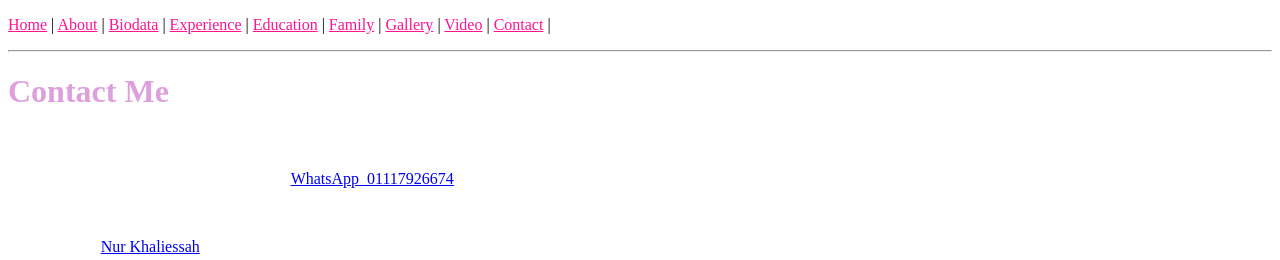
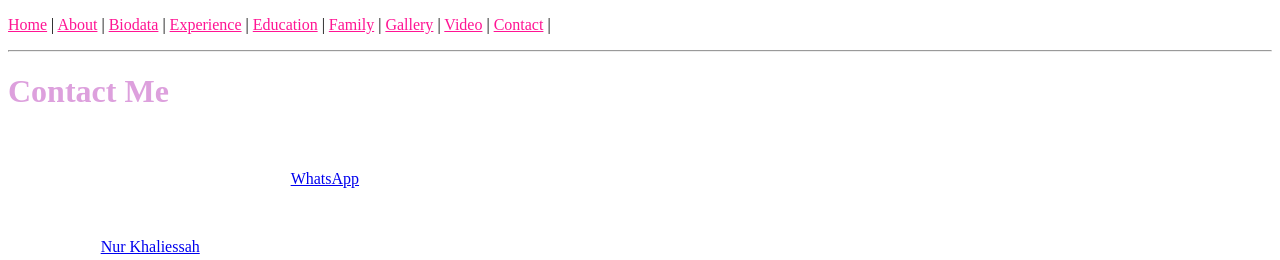
Before and after one commit to NurKhaliesah99/personal_project_website, a plain HTML site: page Contact.html in a window 1280 px wide. Shown: the top 260 px of the page. Drawn offline with Linux system fonts and the light colour scheme.

Commit message:
Update Contact.html

```diff
--- a/Contact.html
+++ b/Contact.html
@@ -29,7 +29,7 @@ body {
   <marquee width="200"><font color="white">You can contact me by the link that have given</marquee></font>
 <p><font color="white">
 	You can contact me via WhatsApp number:
-<font color="white"><a href="https://api.whatsapp.com/send?phone=01117926674&text=Hi">WhatsApp_01117926674</a>
+<font color="white"><a href="https://api.whatsapp.com/send?phone=601117926674&text=Hi">WhatsApp</a>
 
 </p></font>
 <p>
```
